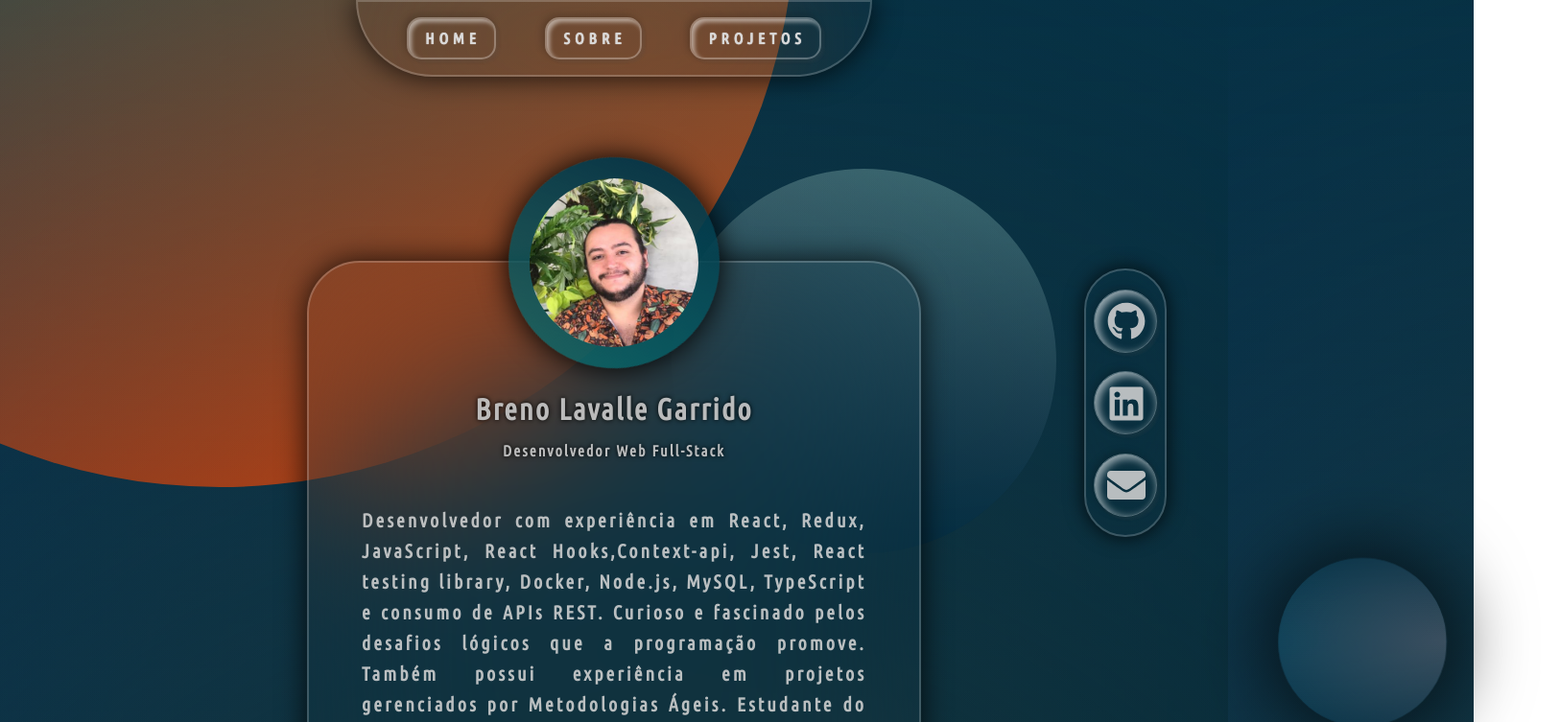
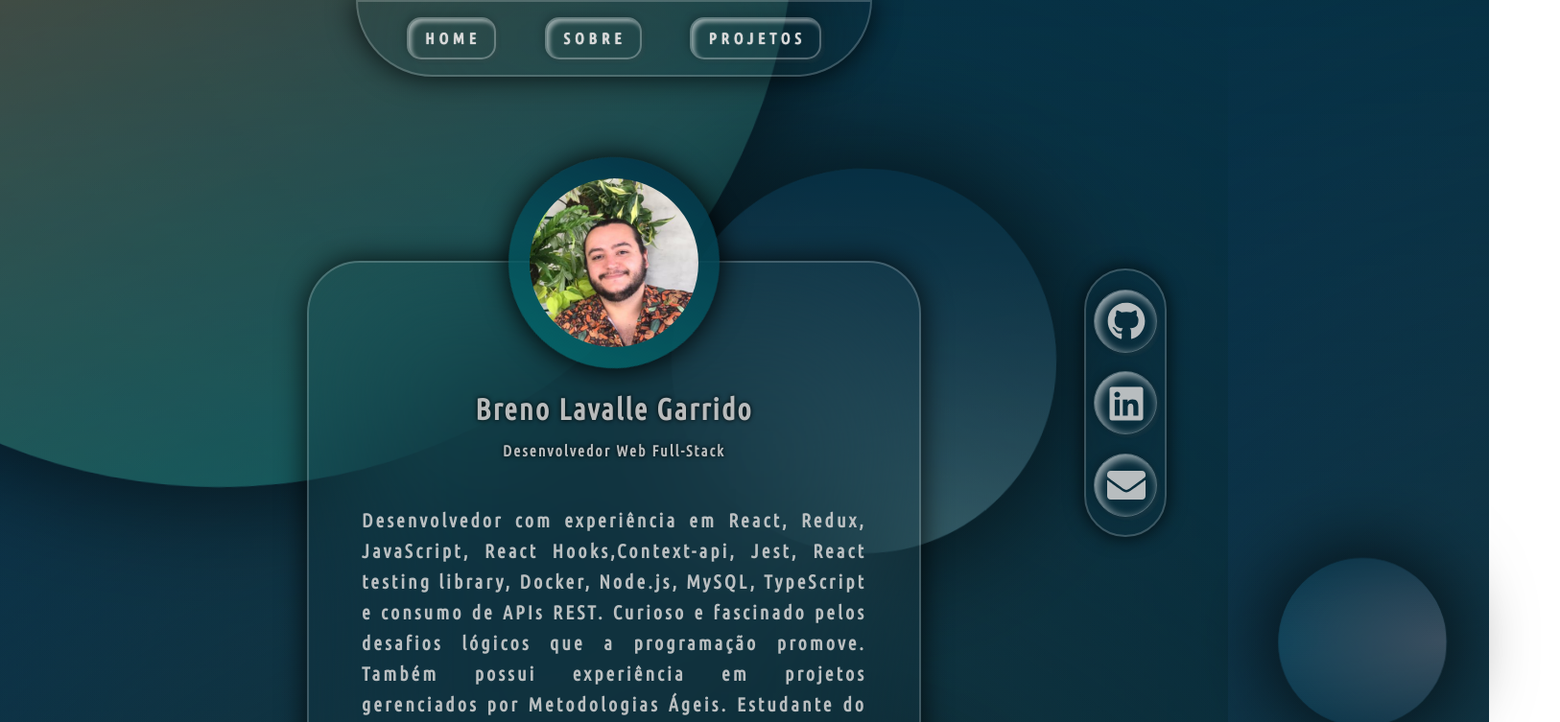
Before and after one commit to brenolg/brenolg.github.io, a React (Create React App) app: page / in a window 1280 px wide. Shown: the top 753 px of the page at 96% size, 1626 px wide, since content can reach past the window. Built offline with nearby package versions, Linux system fonts and the light colour scheme; a web font is replaced by a local one.

Commit message:
fix: global css

```diff
--- a/src/App.jsx
+++ b/src/App.jsx
@@ -3,6 +3,7 @@ import { BrowserRouter } from 'react-router-dom';
 import AnimatedRoutes from './components/AnimatedRoutes';
 import Header from './components/Header';
 import Nav from './components/Nav';
+import './global.css';
 
 function App() {
   return (
--- a/src/global.css
+++ b/src/global.css
@@ -49,10 +49,10 @@ main {
 }
 
 .ball {
-  animation-duration: 12s, 5s, 5s;
-  animation-delay: 0s, 0s 5s;
+  animation-duration: 12s, 5s;
+  animation-delay: 0s, 0s;
   animation-iteration-count: infinite, infinite;
-  animation-name: rotate, shadow renderBall;
+  animation-name: rotate, shadow;
   animation-timing-function: linear, linear;
   border-radius: 50%;
   position: absolute;
@@ -72,15 +72,6 @@ main {
   100% {
     box-shadow: 0px 0px 100px rgb(0, 0, 0, 0.8);
     opacity: 0.7;
-  }
-}
-
-@keyframes renderBall {
-  0% {
-    opacity: 0;
-  }
-  100% {
-    opacity: 1;
   }
 }
 
--- a/src/pages/About.jsx
+++ b/src/pages/About.jsx
@@ -5,6 +5,7 @@ import React, { useEffect } from 'react';
 import styles from './About.module.css';
 import tiltProps from '../utils/tiltProps';
 import myImg from '../images/brenoSobre.png';
+import '../global.css';
 
 export default function About() {
   const { pathname } = useLocation();
--- a/src/pages/Home.jsx
+++ b/src/pages/Home.jsx
@@ -7,6 +7,7 @@ import fotoBreno from '../images/fotoBreno.png';
 import StarWars from '../images/star-wars.gif';
 import styles from './Home.module.css';
 import tiltProps from '../utils/tiltProps';
+import '../global.css';
 
 export default function Home() {
   const { pathname } = useLocation();
--- a/src/pages/Projects.jsx
+++ b/src/pages/Projects.jsx
@@ -4,6 +4,7 @@ import { motion } from 'framer-motion';
 import { useLocation } from 'react-router-dom';
 import FrontImg from '../components/FrontImg';
 import styles from './Projects.module.css';
+import '../global.css';
 
 export default function Projects() {
   const { pathname } = useLocation();
```
